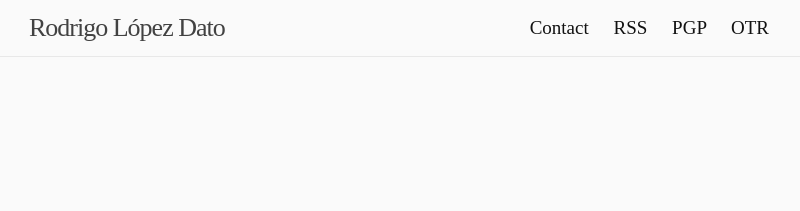
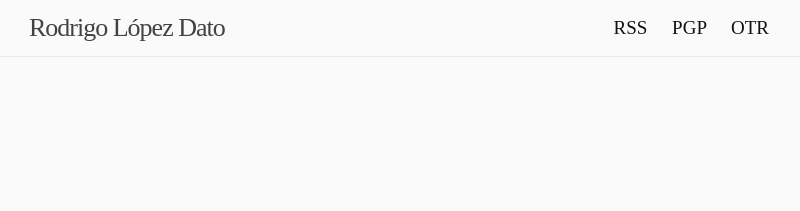
Before and after one commit to rolodato/rolodato.com, a Jekyll site: the page built from index.html, in a window 1280 px wide. Shown: the top 211 px of the page, without its empty margins (241-1041 px from the left). Built offline with Jekyll 4.4.1, drawn with Linux system fonts in a browser that asks for light colours.

Commit message:
Remove mailto

```diff
--- a/_includes/header.html
+++ b/_includes/header.html
@@ -14,7 +14,6 @@
       </a>
 
       <div class="trigger">
-        <a class="page-link" href="mailto:{{ site.email }}" target="_blank">Contact</a>
         <a class="page-link" href="{{ 'feed.xml' | prepend: site.baseurl }}">RSS</a>
         <a class="page-link" href="{{ site.pgp }}">PGP</a>
         <a class="page-link" href="{{ site.otr }}">OTR</a>
```
